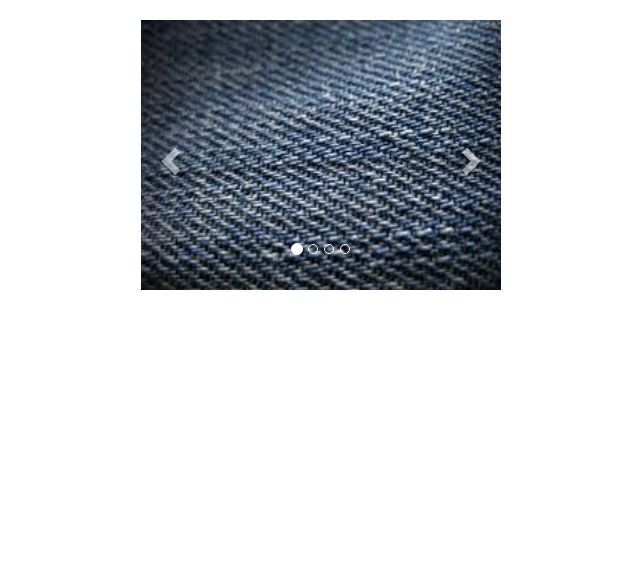
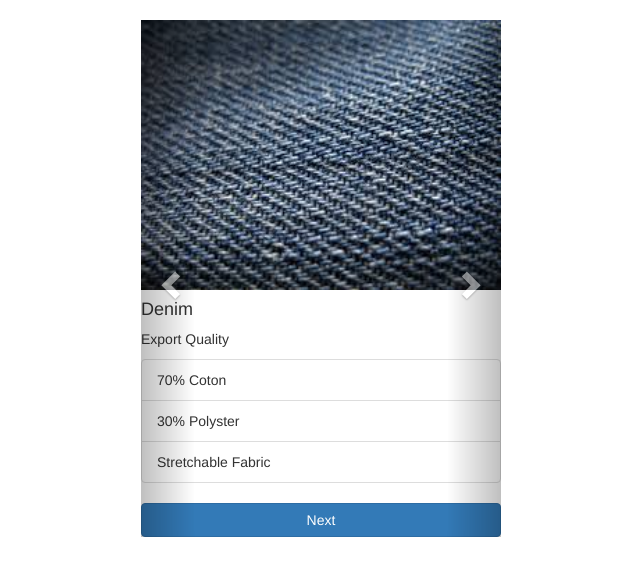
Before and after one commit to raoadnanumt/raoadnanumt.github.io, a website: page color.html in a window 1280 px wide. Shown: the whole page, without its empty margins (319-959 px from the left). Drawn offline with nearby package versions, Linux system fonts and the light colour scheme; some packages are replaced by stand-ins of ours.

Commit message:
update color.html

```diff
--- a/color.html
+++ b/color.html
@@ -25,23 +25,42 @@
 <div class="col-lg-4" >
   <br>
   <div id="myCarousel" class="carousel slide" data-ride="carousel" data-interval="false">
-    <!-- Indicators -->
-    <ol class="carousel-indicators">
-      <li data-target="#myCarousel" data-slide-to="0" class="active"></li>
-      <li data-target="#myCarousel" data-slide-to="1"></li>
-      <li data-target="#myCarousel" data-slide-to="2"></li>
-      <li data-target="#myCarousel" data-slide-to="3"></li>
-    </ol>
 
     <!-- Wrapper for slides -->
     <div class="carousel-inner" role="listbox">
-      <div class="item active">
-	  <a href="#discription" role="image">
-        <img src="cloth5.jpg" alt="Loading..." width="100%" height="500">
-	</a>
-      </div>
+    <div class="item active">
+		<div class="card">
+			<img class="card-img-top" src="cloth5.jpg" width="100%" hight="auto" alt="Card image cap">
+		<div class="card-block">
+			<h4 class="card-title">Denim</h4>
+			<p class="card-text">Export Quality</p>
+		</div>
+	<ul class="list-group list-group-flush">
+		<li class="list-group-item">70% Coton</li>
+		<li class="list-group-item">30% Polyster</li>
+		<li class="list-group-item">Stretchable Fabric</li>
+	</ul>
+		<div class="card-block">
+			<a class="btn btn-primary btn-block" href="#color" role="button">Next</a>
+		</div>
+	</div>
+	</div>
       <div class="item">
-        <img src="cloth6.jpg" alt="Loading..." width="100%" height="500">
+		<div class="card">
+			<img class="card-img-top" src="cloth6.jpg" width="100%" hight="auto" alt="Card image cap">
+		<div class="card-block">
+			<h4 class="card-title">Skiny</h4>
+			<p class="card-text">Export Quality</p>
+		</div>
+	<ul class="list-group list-group-flush">
+		<li class="list-group-item">50% Coton</li>
+		<li class="list-group-item">50% Polyster</li>
+		<li class="list-group-item">Stretchable Fabric</li>
+	</ul>
+		<div class="card-block">
+			<a class="btn btn-primary btn-block" href="#color" role="button">Next</a>
+		</div>
+	</div>
       </div>
 
       <div class="item">
```
